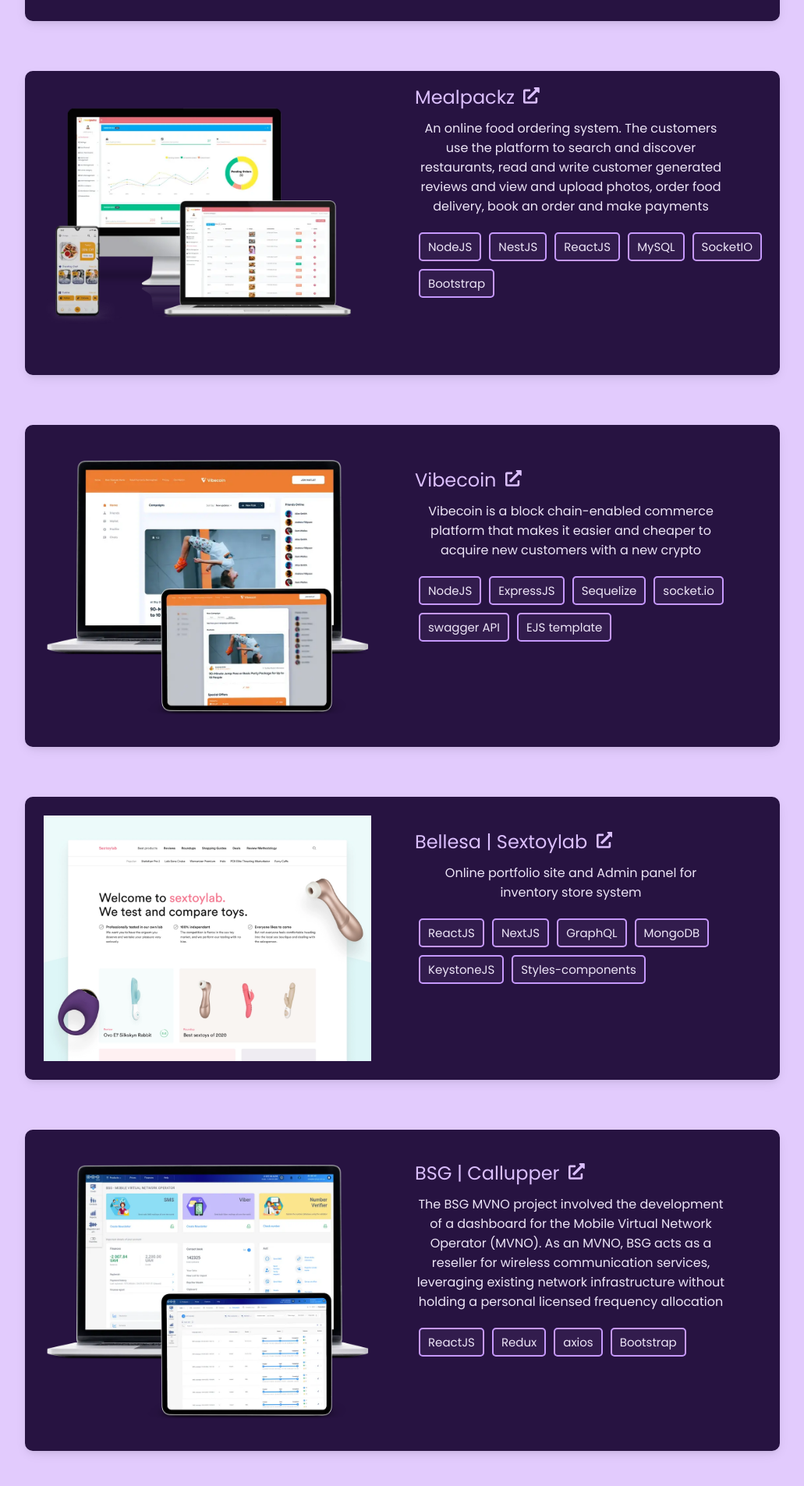
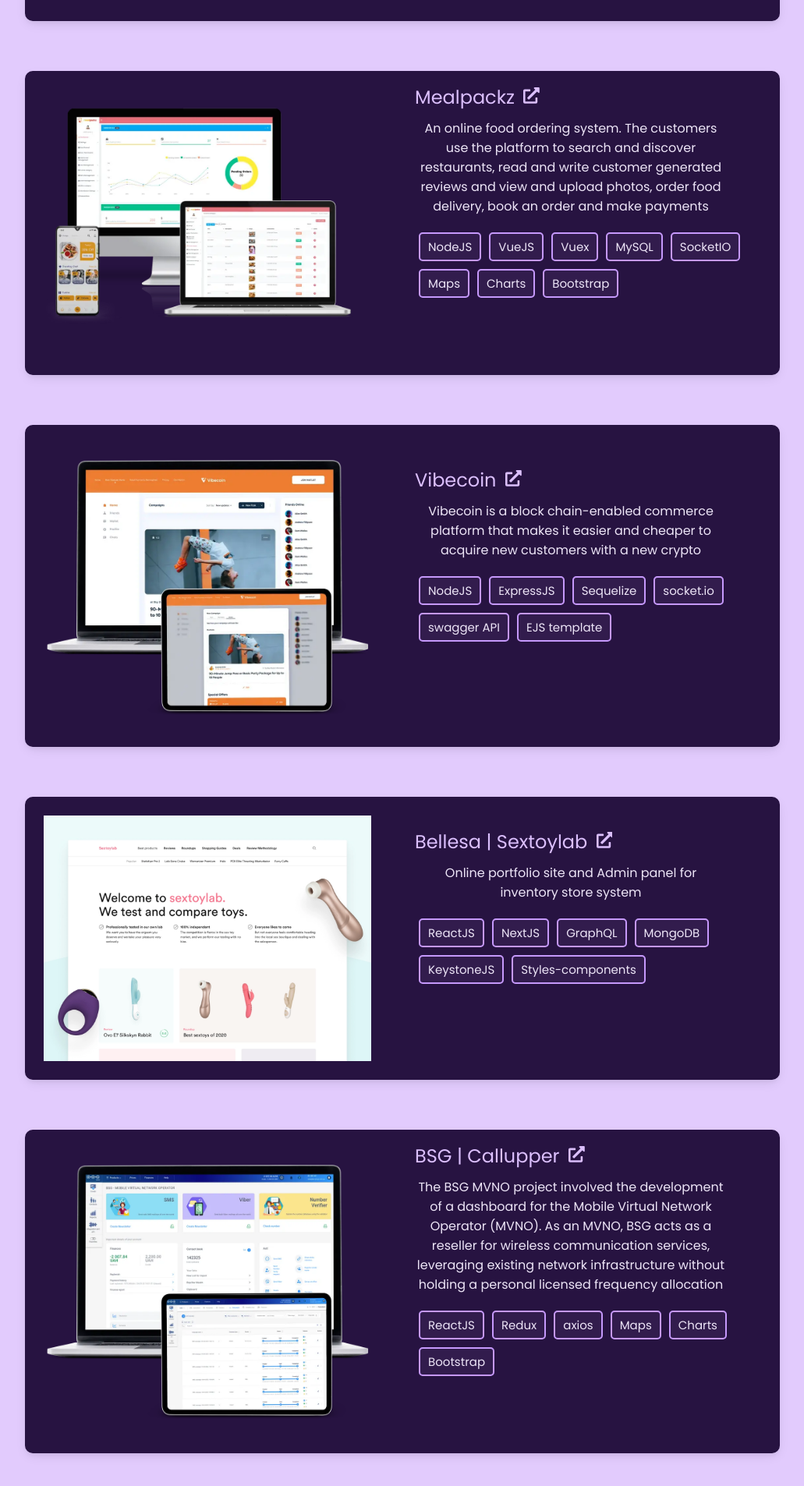
Before and after one commit to Nishh78/nishitraval, a React (Create React App) app: page / in a window 1280 px wide. Shown: the part 2595-4501 px from the top of the page at 78% size, without its empty margins (124-1155 px from the left). Built offline with nearby package versions, Linux system fonts and the light colour scheme.

Commit message:
update site

```diff
--- a/src/assests/index.js
+++ b/src/assests/index.js
@@ -29,3 +29,4 @@
 export const JP1Icon = require('./jp_01.png');
 export const JP2Icon = require('./jp_02.png');
 export const JP3Icon = require('./jp_03.png');
+export const CV = require('./Nishit_Raval_CV.pdf');
--- a/src/components/Carousel/index.jsx
+++ b/src/components/Carousel/index.jsx
@@ -26,7 +26,8 @@
 }) => {
 
     return (
-        <Carousel>
+        <Carousel
+        swipe={true}>
             {
                 items.map((item, i) => <Item key={i} item={item} />)
             }
--- a/src/components/Projects/ProjectCard/elements.jsx
+++ b/src/components/Projects/ProjectCard/elements.jsx
@@ -20,6 +20,7 @@
 export const CardLeft = styled.div`
   justify-self: center;
   padding: 1.5rem;
+  cursor: pointer;
   img {
     height: auto;
   }
--- a/src/components/SocialIcon/SocialIcon.jsx
+++ b/src/components/SocialIcon/SocialIcon.jsx
@@ -3,6 +3,7 @@
 
 import styled from "@emotion/styled";
 import { BsFileEarmarkPerson } from "react-icons/bs";
+import { CV } from "../../assests";
 
 export const SocialDiv = styled.div`
   margin-top: 2rem;
@@ -55,7 +56,7 @@
         </li>
         <li className="item">
           <a
-            href="https://github.com/Nishh78"
+            href={CV}
             target="_blank"
             rel="noopener noreferrer"
           >
--- a/src/data/index.js
+++ b/src/data/index.js
@@ -27,7 +27,7 @@
         imgs: [Ml1Icon, Ml2Icon, Ml3Icon],
         title: "Mealpackz",
         description: "An online food ordering system. The customers use the platform to search and discover restaurants, read and write customer generated reviews and view and upload photos, order food delivery, book an order and make payments",
-        tech_stack: ['NodeJS', 'NestJS', 'ReactJS', 'MySQL', 'SocketIO', 'Bootstrap'],
+        tech_stack: ['NodeJS', 'VueJS', 'Vuex', 'MySQL', 'SocketIO', 'Maps', 'Charts', 'Bootstrap'],
         github_url: "",
         demo_url: "https://wappnet.com/mealpackz",
     },
@@ -54,7 +54,7 @@
         imgs: [BSG1Icon, BSG2Icon],
         title: "BSG | Callupper",
         description: "The BSG MVNO project involved the development of a dashboard for the Mobile Virtual Network Operator (MVNO). As an MVNO, BSG acts as a reseller for wireless communication services, leveraging existing network infrastructure without holding a personal licensed frequency allocation",
-        tech_stack: ['ReactJS', 'Redux', 'axios', 'Bootstrap'],
+        tech_stack: ['ReactJS', 'Redux', 'axios', 'Maps', 'Charts', 'Bootstrap'],
         github_url: "",
         demo_url: "https://callupper.com",
     },
```
Also changed, not shown: 1 other file (tests, documents, lock files or other folders).
